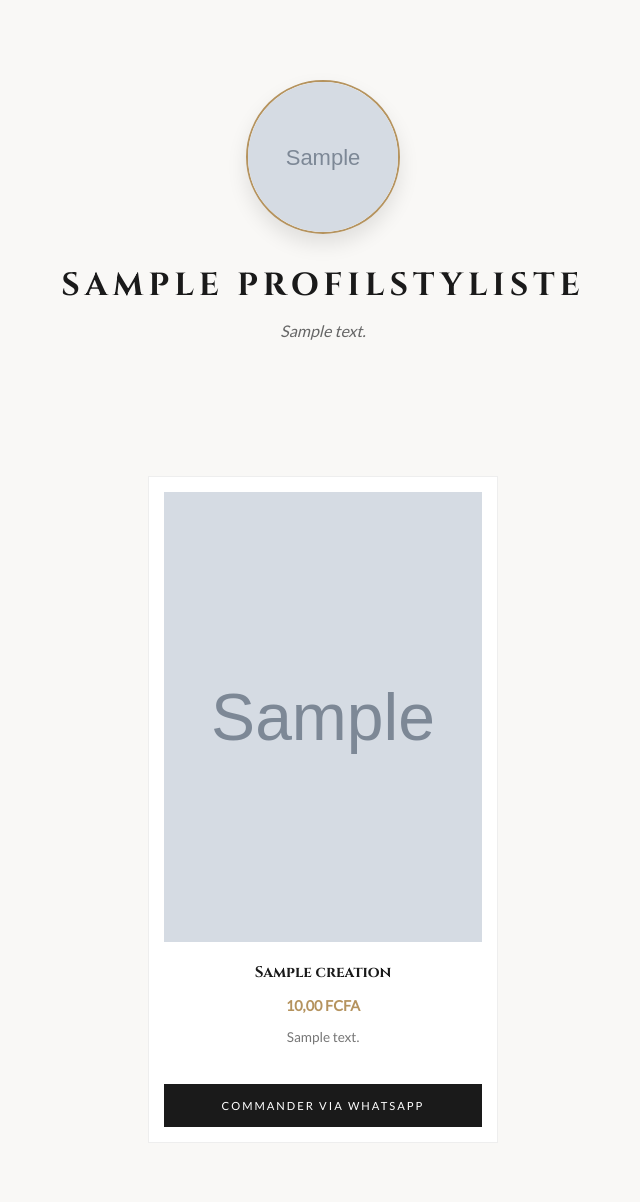
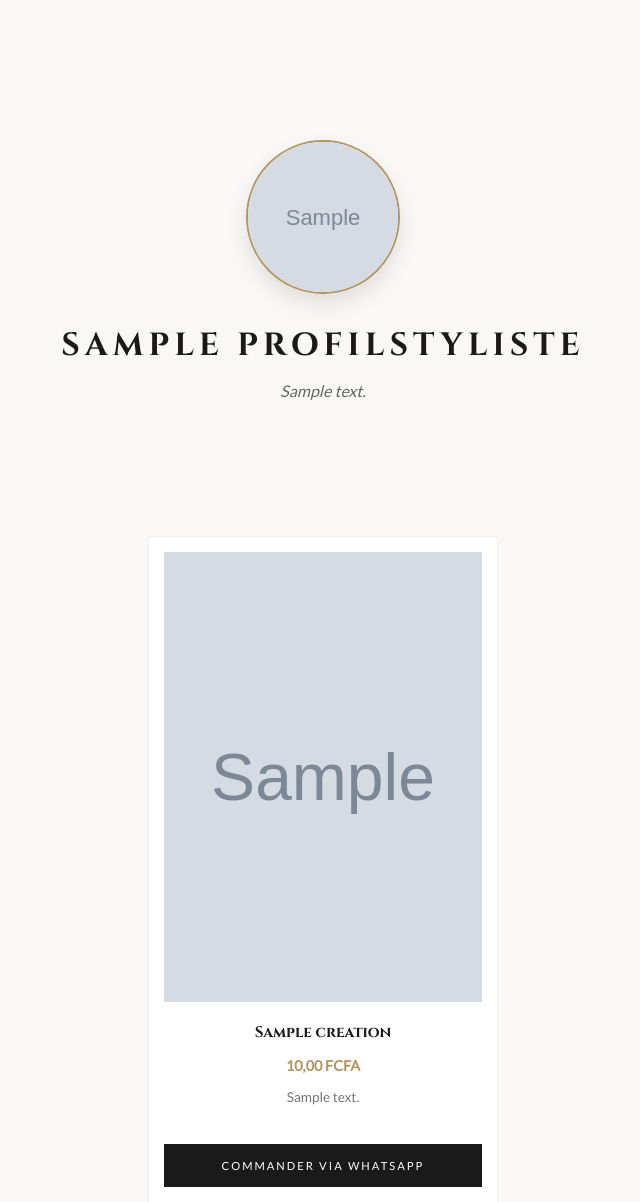
Before and after one commit to lokosergelionel-arch/sage_empire, a Django app: page /styliste/1/ in a window 1280 px wide. Shown: the top 1202 px of the page, without its empty margins (317-957 px from the left). Run offline with Django 5.2, Linux system fonts and the light colour scheme; tables that the repository leaves empty hold one stand-in row (values such as "Sample post"); grey boxes marked "Sample" are stand-in pictures.

Commit message:
Correction affichage profil et lien WhatsApp dynamique

```diff
--- a/hub/templates/portfolio_styliste.html
+++ b/hub/templates/portfolio_styliste.html
@@ -20,7 +20,7 @@
             margin: 0; padding: 0; text-align: center;
         }
 
-        header { padding: 80px 5% 40px; }
+        header { padding: 140px 5% 40px; }
 
         .profil-container {
             width: 150px; height: 150px;
@@ -151,8 +151,9 @@
             <h3>{{ produit.titre }}</h3>
             <p class="price">{{ produit.prix }} FCFA</p>
             <p class="desc">{{ produit.description|truncatewords:8 }}</p>
-            <a href="https://wa.me/22891645869?text=Bonjour {{ styliste.nom_marque }}, je souhaite commander : {{ produit.titre }}" class="btn-wa">
-                COMMANDER VIA WHATSAPP
+            <a href="https://wa.me/{{ styliste.telephone }}?text=Bonjour {{ styliste.nom_marque }}, je souhaite commander : {{ produit.titre }}" class="btn-wa" target="_blank">
+    COMMANDER VIA WHATSAPP
+</a>
             </a>
         </div>
     </div>
```
